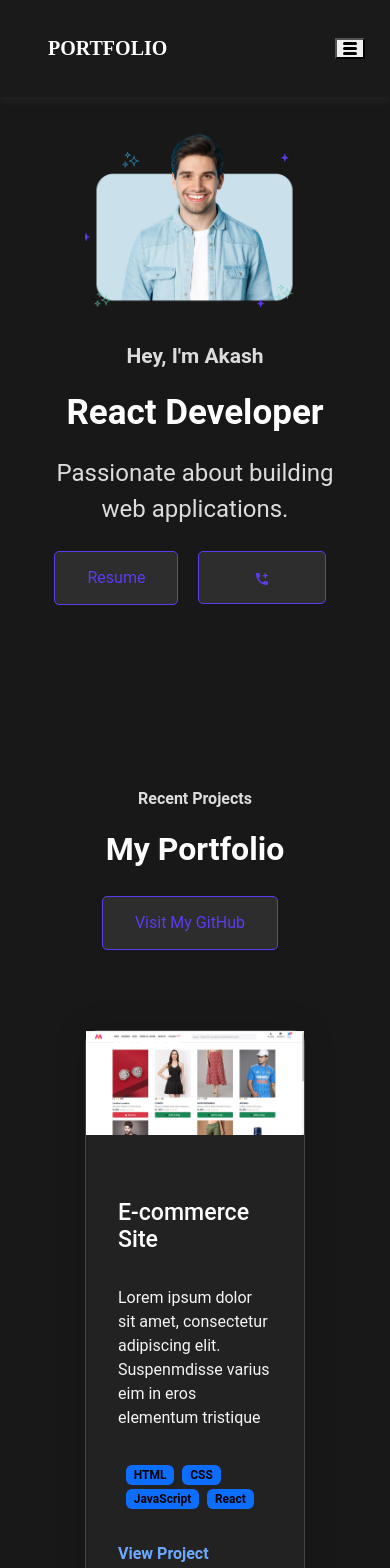
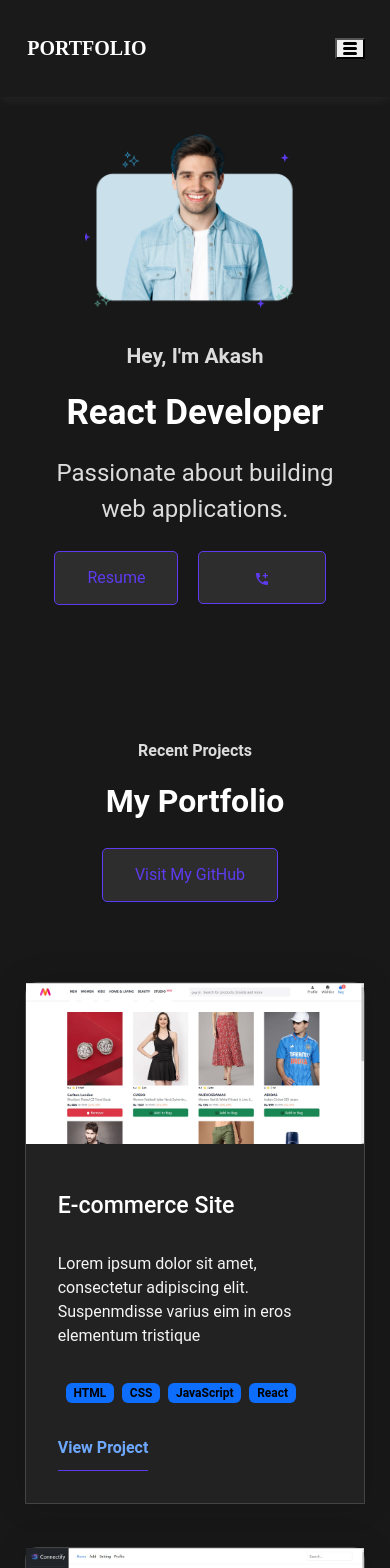
Before and after one commit to akashjape/Portfolio, a React (Vite) app: page / in a window 390 px wide. Shown: the top 1568 px of the page. Built offline with nearby package versions, Linux system fonts and the light colour scheme; the HTML template or start-up script is replaced by a standard one; a web font is replaced by a local one.

Commit message:
Added specific css for 320px to 664px

```diff
--- a/src/App.css
+++ b/src/App.css
@@ -398,6 +398,13 @@ h2 {
 .navbar--active-content {
   color: var(--primary);
 }
+
+@media screen and (min-width : 320px) and (max-width:664px) {
+
+  h1.nav-text{
+    margin-left: -1.3rem;
+  }
+}
 /* Navbar Styler Ends */
 
 /* Hero Section Style */
@@ -646,9 +653,15 @@ span.badge{
   margin-left: 8px;
 }
 
-@media screen and (min-width : 425px) and (max-width:664px) {
+@media screen and (min-width : 320px) and (max-width:664px) {
+
+  .portfolio--section.projects{
+    padding : 4rem;
+  }
+
   .portfolio--section--container{
     width : 100%;
+
   }
 
   .portfolio--section--card{
@@ -656,6 +669,10 @@ span.badge{
   }
   .contact--form--container {
     width: 130%;
+}
+
+.portfolio--section--card--content{
+  padding-top: 1rem;
 }
 
 }
@@ -703,6 +720,15 @@ span.badge{
   font-weight: 400;
   line-height: 150%;
 }
+@media screen and (min-width : 320px) and (max-width:664px) {
+
+  .skills--section--heading{
+    text-align: center;
+  }
+
+}
+
+
 /* Testimonial Ends */
 .contact--section {
   display: flex;
@@ -767,11 +793,16 @@ input[type="checkbox"] {
   transform: translatey(-0.075em);
 }
 
-@media screen and (min-width : 425px) and (max-width:664px) {
+@media screen and (min-width : 320px) and (max-width:664px) {
 
   .contact--form--container {
     width: 130% !important;
 }
+
+ .contact--section{
+  padding-left: 4rem;
+  padding-right: 4rem;
+ }
 
 }
 /* Contact End */
--- a/src/components/Projects.jsx
+++ b/src/components/Projects.jsx
@@ -11,7 +11,7 @@ export default function MyPortfolio() {
   }, []);
 
   return (
-    <section className="portfolio--section" id="MyPortfolio">
+    <section className="portfolio--section projects" id="MyPortfolio">
       <div className="portfolio--container-box">
         <div className="portfolio--container">
           <p className="sub--title">Recent Projects</p>
```
